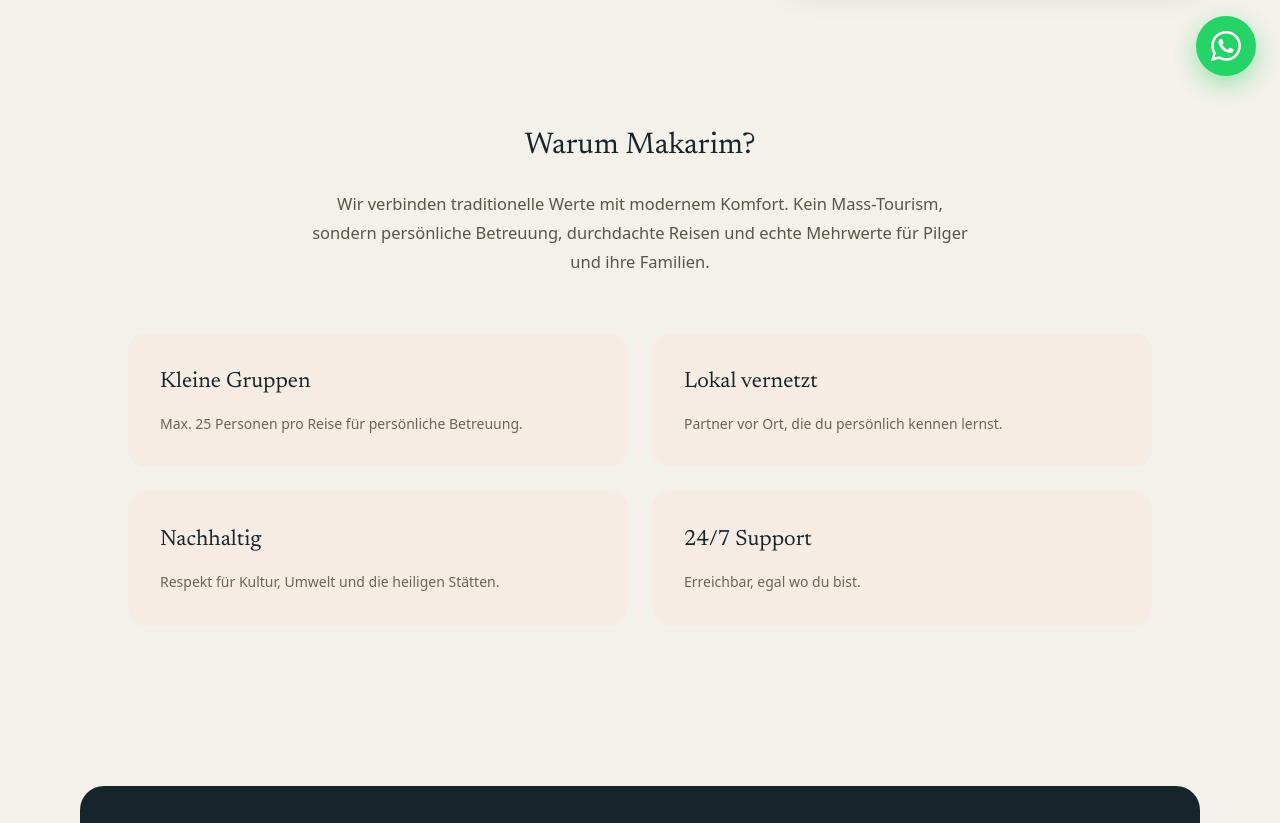
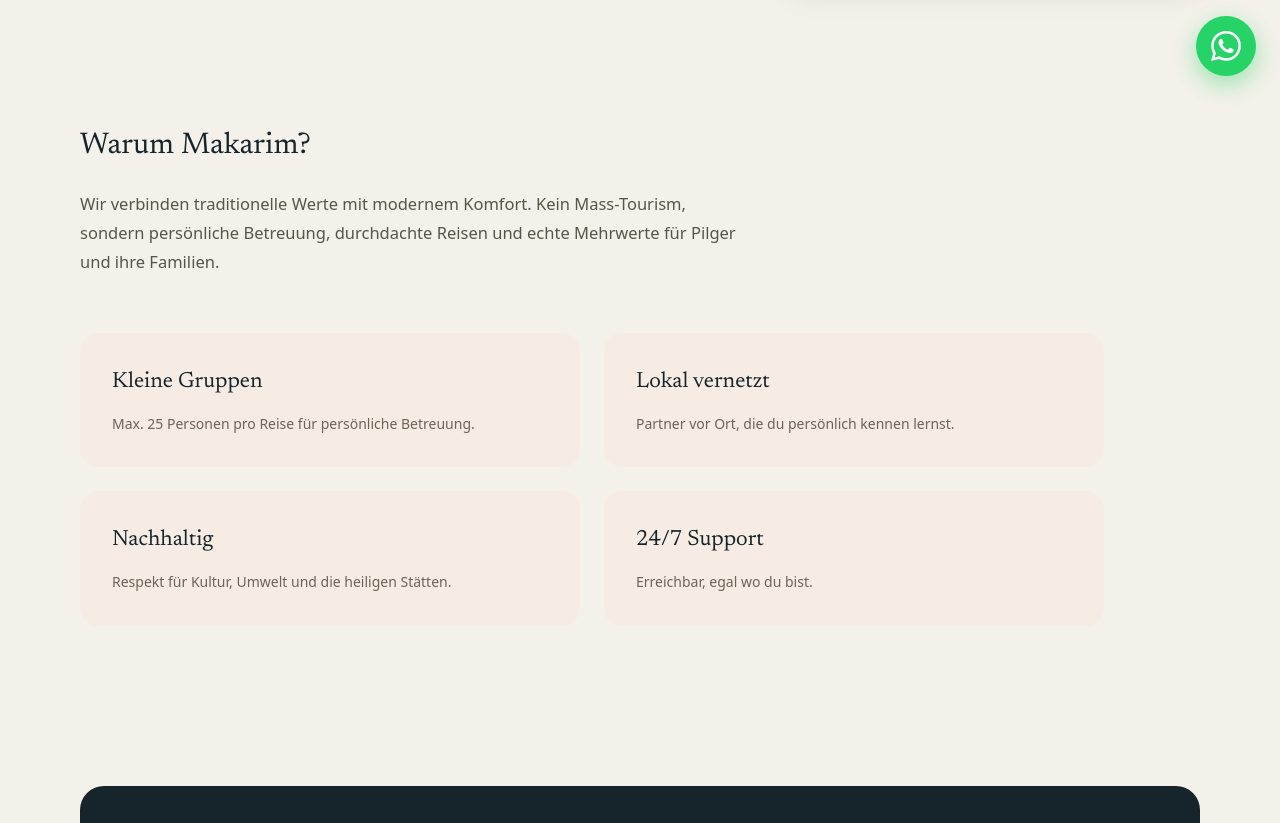
Before and after one commit to itconel2013-crypto/makarim-website, a Next.js app: page /ueber-uns in a window 1280 px wide. Shown: the part 700-1523 px from the top of the page. Built offline with nearby package versions, Linux system fonts and the light colour scheme; no server answers; the database is empty.

Commit message:
fix: Über uns – Warum-Bereich linkbündig

```diff
--- a/app/ueber-uns/page.tsx
+++ b/app/ueber-uns/page.tsx
@@ -108,7 +108,7 @@
       {/* ── Warum Makarim? ──────────────────────────────────────────────── */}
       <section style={{ paddingTop: '46px', paddingBottom: '80px', backgroundColor: '#F4F1EA' }}>
         <div className="container-max">
-          <div className="max-w-2xl mx-auto text-center mb-14">
+          <div className="max-w-2xl mb-14">
             <h2
               className="font-serif font-normal text-ink mb-5"
               style={{ fontSize: '30px' }}
@@ -121,7 +121,7 @@
           </div>
 
           {/* 2-col tiles grid */}
-          <div className="grid grid-cols-1 sm:grid-cols-2 gap-6 max-w-5xl mx-auto">
+          <div className="grid grid-cols-1 sm:grid-cols-2 gap-6 max-w-5xl">
             {about.tiles.map((tile, i) => (
               <div
                 key={i}
```
